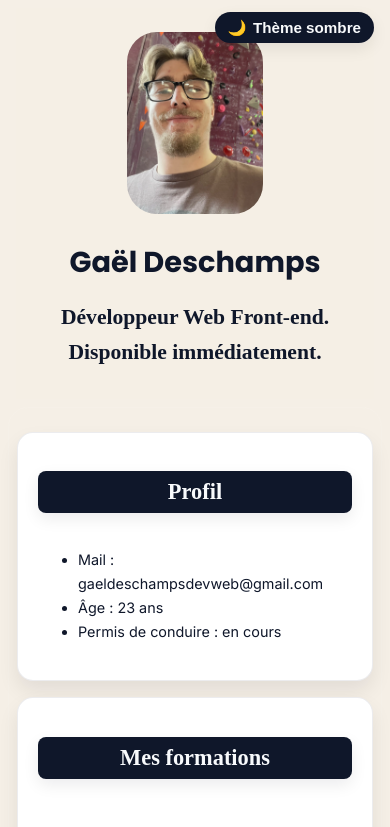
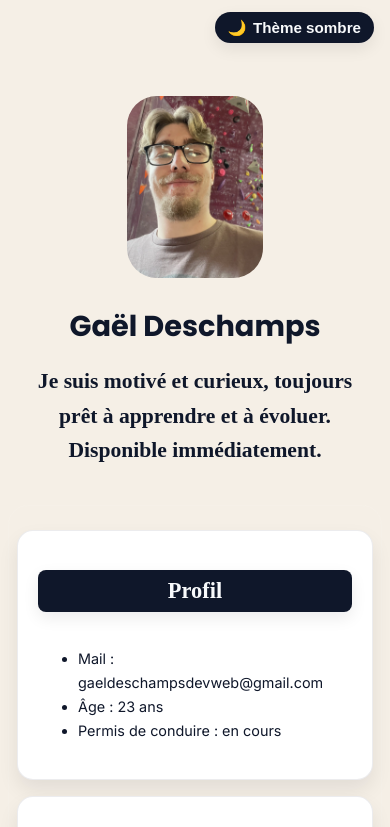
Before and after one commit to GaelDmps/moncv, a plain HTML site: page index.html in a window 390 px wide. Shown: the top 827 px of the page. Drawn offline with Linux system fonts and the light colour scheme; a web font is replaced by a local one.

Commit message:
ajustements et accroche

```diff
--- a/index.html
+++ b/index.html
@@ -16,7 +16,7 @@
         <img src="img/photocv.webp" alt="">
         <div>
         <h1>Gaël Deschamps</h1>
-        <p>Développeur Web Front-end. <br> Disponible immédiatement.</p>
+        <p>Je suis motivé et curieux, toujours prêt à apprendre et à évoluer.<br>Disponible immédiatement.</p>
         </div>
         <button id="theme-toggle" class="theme-toggle" aria-label="Basculer le thème" title="Basculer le thème">🌙</button>
     </header>
@@ -26,7 +26,7 @@
     <section id="profil" class="card reveal">
         <h2>Profil</h2>
         <ul>
-            <li>Mail : gaeldeschampsdevweb@gmail.com</li>
+            <li>Mail : gaeldeschamps9@gmail.com</li>
             <li>Age : 23 ans</li>
             <li>Permis de conduire : en cours</li>
         </ul>
@@ -118,7 +118,7 @@
     <footer>
         <nav>
             <p>Me contacter:</p>
-            <article><img src="img/mail.png" alt=""><span>Mail : gaeldeschampsdevweb@gmail.com</span></article>
+            <article><img src="img/mail.png" alt=""><span>Mail : gaeldeschamps9@gmail.com</span></article>
             <a href="#header"><img src="img/angle-petit-haut.png" alt=""></a>
         </nav>
         <p>&copy; 2025 DESCHAMPS Gaël. Tous droits réservés. </p>
--- a/styles.css
+++ b/styles.css
@@ -86,12 +86,6 @@ header img:hover{
     transform: scale(1.2);
 }
 header{
-    position: static;
-    top: auto;
-    z-index: 50;
-    backdrop-filter: blur(6px);
-    background: color-mix(in srgb, var(--bg) 70%, transparent);
-    box-shadow: 0 1px 0 var(--border);
     display: flex;
     justify-content: space-around;
     align-items: center;
@@ -264,6 +258,10 @@ footer{
 }
 
 @media (max-width: 768px){
+    /* On laisse de la place en haut pour le bouton de thème en mobile */
+    body{
+        padding-top: 3.5rem;
+    }
     h1{
         font-family: 'Gras';
     }
@@ -308,6 +306,7 @@ footer{
         display: block;
         justify-content: space-between;
         align-items: center;
+        margin-top: 1rem; /* header légèrement plus bas en mobile */
         p{
             text-align: center;
             font-size: 1.5rem;
```
